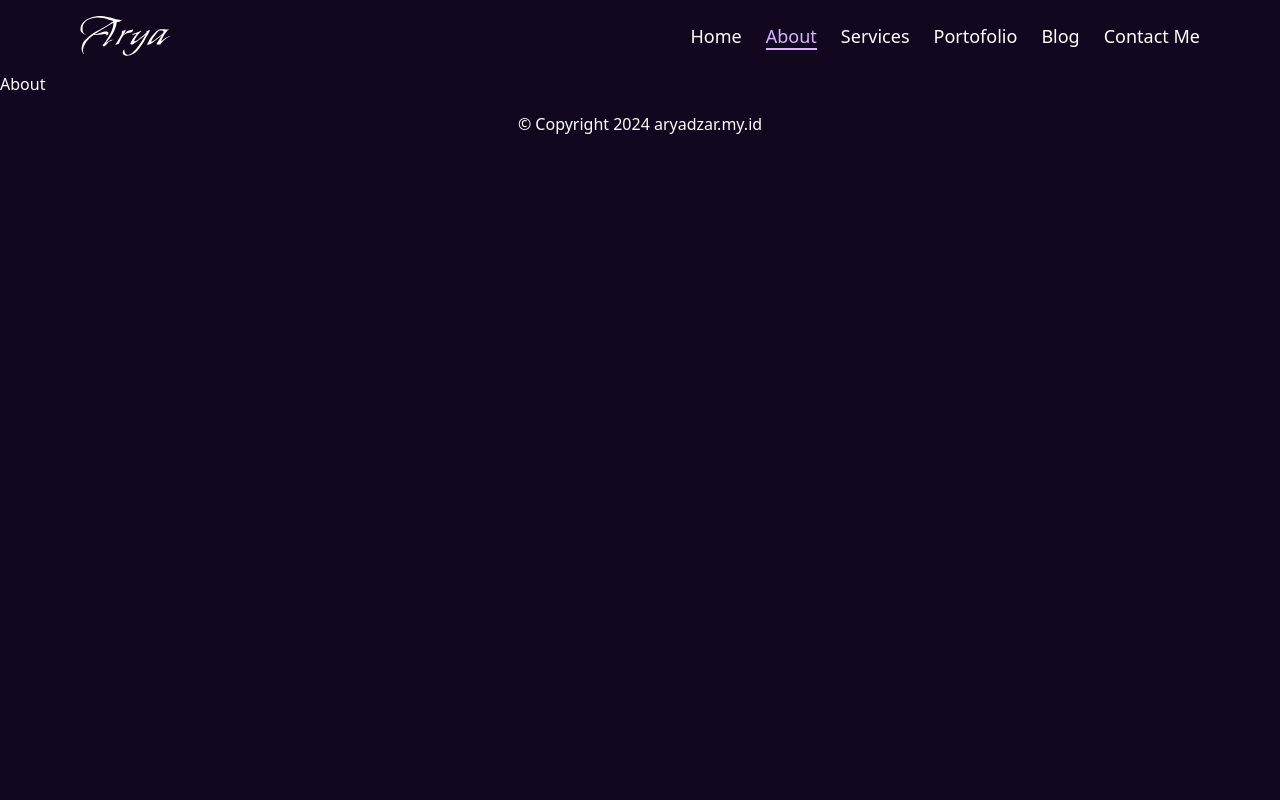
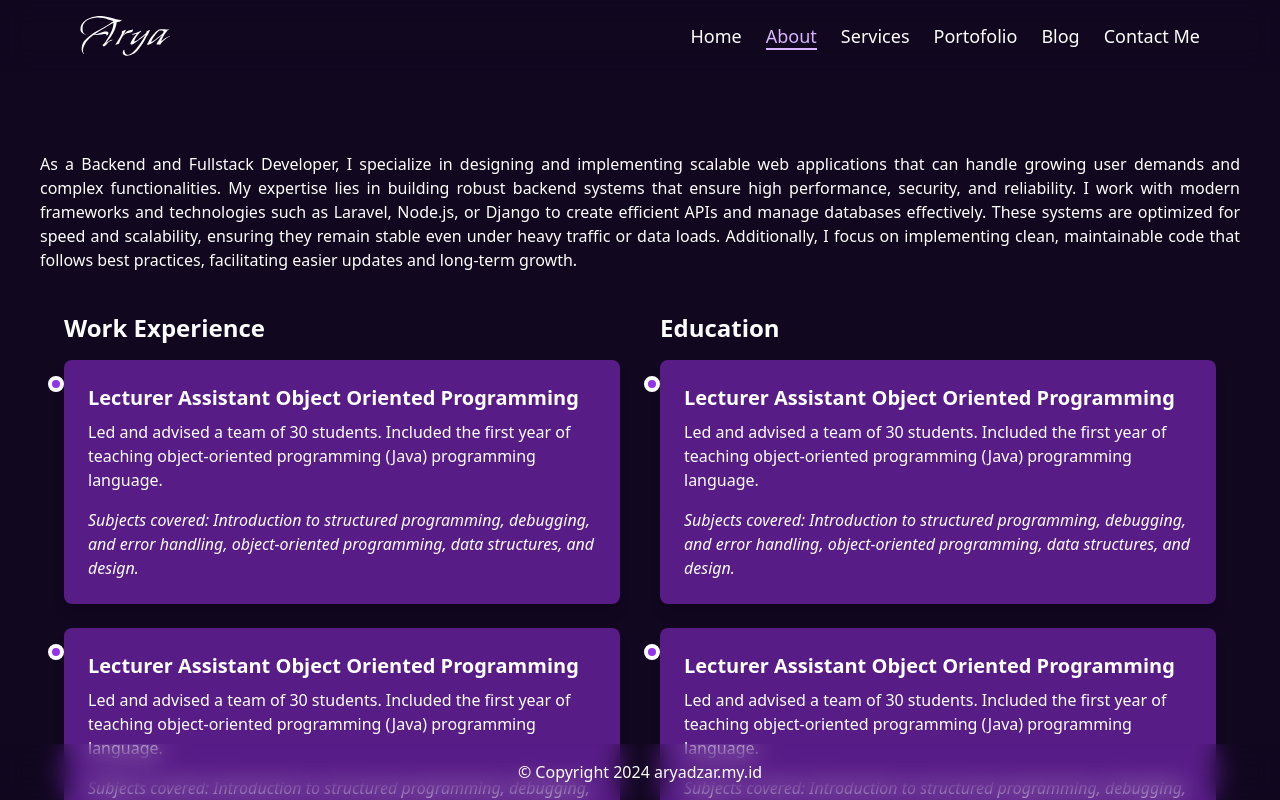
Before and after one commit to aryadzar/new-portofolio-with-strapi-next-js, a Next.js app: page /about in a window 1280 px wide. Shown: the top 800 px of the page. Built offline with nearby package versions, Linux system fonts and the light colour scheme; what tailwindcss-animated would draw is missing.

Commit message:
Nambah About

```diff
--- a/src/app/about/page.tsx
+++ b/src/app/about/page.tsx
@@ -1,11 +1,20 @@
-import React from 'react'
+import AboutCom from '@/components/About';
+import Head from 'next/head';
 
 const About = () => {
+
+
   return (
-    <div className=' text-white'>
-        About
-    </div>
-  )
-}
+    <>
+      <Head>
+        <title>Tentang Saya</title>
+        <meta name="description" content="Tentang Arya Dzaky" />
+      </Head>
+      <div className=" text-white">
+        <AboutCom />
+      </div>
+    </>
+  );
+};
 
-export default About
+export default About;
--- a/src/app/contact/page.tsx
+++ b/src/app/contact/page.tsx
@@ -1,11 +1,12 @@
-import React from 'react'
+import ContactMe from '@/components/ContactMe';
+import React from 'react';
 
 const Contact = () => {
   return (
     <div className=' text-white'>
-        Contact
+      <ContactMe/>
     </div>
   )
-}
+};
 
-export default Contact
+export default Contact;
--- a/src/app/globals.css
+++ b/src/app/globals.css
@@ -3,5 +3,5 @@
 @tailwind utilities;
 
 body {
-  @apply bg-[#11071F]
+  @apply bg-[#11071F];
 }
--- a/src/app/layout.tsx
+++ b/src/app/layout.tsx
@@ -1,4 +1,4 @@
-'use client'
+'use client';
 
 import type { Metadata } from 'next';
 import localFont from 'next/font/local';
@@ -17,8 +17,6 @@ const geistMono = localFont({
   weight: '100 900',
 });
 
-
-
 export default function RootLayout({
   children,
 }: Readonly<{
@@ -26,13 +24,14 @@ export default function RootLayout({
 }>) {
   return (
     <html lang="en">
+      <title>Portofolio Arya Dzaky</title>
       <body
         className={`${geistSans.variable} ${geistMono.variable} antialiased`}
       >
-        <Navbar/>
+        <Navbar />
+
         {children}
         <Footer />
-
       </body>
     </html>
   );
--- /dev/null
+++ b/src/components/About.tsx
@@ -0,0 +1,107 @@
+const AboutCom = () => {
+  const data = [
+    {
+      category: 'Work Experience',
+      items: [
+        {
+          title: 'Lecturer Assistant Object Oriented Programming',
+          description:
+            'Led and advised a team of 30 students. Included the first year of teaching object-oriented programming (Java) programming language.',
+          subjects:
+            'Subjects covered: Introduction to structured programming, debugging, and error handling, object-oriented programming, data structures, and design.',
+        },
+        {
+          title: 'Lecturer Assistant Object Oriented Programming',
+          description:
+            'Led and advised a team of 30 students. Included the first year of teaching object-oriented programming (Java) programming language.',
+          subjects:
+            'Subjects covered: Introduction to structured programming, debugging, and error handling, object-oriented programming, data structures, and design.',
+        },
+        {
+          title: 'Lecturer Assistant Object Oriented Programming',
+          description:
+            'Led and advised a team of 30 students. Included the first year of teaching object-oriented programming (Java) programming language.',
+          subjects:
+            'Subjects covered: Introduction to structured programming, debugging, and error handling, object-oriented programming, data structures, and design.',
+        },
+      ],
+    },
+    {
+      category: 'Education',
+      items: [
+        {
+          title: 'Lecturer Assistant Object Oriented Programming',
+          description:
+            'Led and advised a team of 30 students. Included the first year of teaching object-oriented programming (Java) programming language.',
+          subjects:
+            'Subjects covered: Introduction to structured programming, debugging, and error handling, object-oriented programming, data structures, and design.',
+        },
+        {
+          title: 'Lecturer Assistant Object Oriented Programming',
+          description:
+            'Led and advised a team of 30 students. Included the first year of teaching object-oriented programming (Java) programming language.',
+          subjects:
+            'Subjects covered: Introduction to structured programming, debugging, and error handling, object-oriented programming, data structures, and design.',
+        },
+        {
+          title: 'Lecturer Assistant Object Oriented Programming',
+          description:
+            'Led and advised a team of 30 students. Included the first year of teaching object-oriented programming (Java) programming language.',
+          subjects:
+            'Subjects covered: Introduction to structured programming, debugging, and error handling, object-oriented programming, data structures, and design.',
+        },
+      ],
+    },
+  ];
+
+  return (
+    <div className="container px-10 lg:mx-auto my-20">
+      <p className=" text-justify">
+        As a Backend and Fullstack Developer, I specialize in designing and
+        implementing scalable web applications that can handle growing user
+        demands and complex functionalities. My expertise lies in building
+        robust backend systems that ensure high performance, security, and
+        reliability. I work with modern frameworks and technologies such as
+        Laravel, Node.js, or Django to create efficient APIs and manage
+        databases effectively. These systems are optimized for speed and
+        scalability, ensuring they remain stable even under heavy traffic or
+        data loads. Additionally, I focus on implementing clean, maintainable
+        code that follows best practices, facilitating easier updates and
+        long-term growth.
+      </p>
+      <div className="flex flex-col mx-auto md:flex-row justify-center max-w-6xl gap-10 mt-10">
+
+        {data.map((section, idx) => (
+          <div key={idx} className="text-white w-full md:w-1/2">
+            <h2 className="text-2xl font-semibold mb-4 text-center md:text-left">
+              {section.category}
+            </h2>
+            <div className="space-y-6">
+              {section.items.map((item, index) => (
+                <div
+                  key={index}
+                  className="bg-purple-900 p-6 rounded-lg shadow-lg relative"
+                >
+                  {/* Timeline Dot */}
+                  <div className="absolute left-1/2 transform -translate-x-1/2 md:translate-x-0 md:-left-4 top-4 bg-purple-600 w-4 h-4 rounded-full border-4 border-white"></div>
+
+                  <h3 className="text-xl font-bold text-center md:text-left">
+                    {item.title}
+                  </h3>
+                  <p className="mt-2 text-center md:text-left">
+                    {item.description}
+                  </p>
+                  <p className="mt-4 italic text-center md:text-left">
+                    {item.subjects}
+                  </p>
+                </div>
+            ))}
+            </div>
+        </div>
+        ))}
+    </div>
+    </div>
+);
+};
+
+export default AboutCom;
--- /dev/null
+++ b/src/components/ContactMe.tsx
@@ -0,0 +1,11 @@
+import React from 'react'
+
+const ContactMe = () => {
+  return (
+    <div>
+
+    </div>
+  )
+}
+
+export default ContactMe
--- a/src/components/Footer.tsx
+++ b/src/components/Footer.tsx
@@ -1,7 +1,8 @@
 const Footer = () => {
   return (
-    <footer className="sticky  bg-transparent bottom-0 bg-[#1A0B2E] py-4 text-center text-white">
+    <footer className="sticky  bg-transparent backdrop-blur-md bottom-0 bg-[#1A0B2E] py-4 text-center text-white">
       © Copyright 2024 aryadzar.my.id
+
     </footer>
   );
 };
--- a/src/components/Hero.tsx
+++ b/src/components/Hero.tsx
@@ -2,7 +2,7 @@ import Image from 'next/image';
 
 const Hero = () => {
   return (
-    <div className="flex items-center justify-center bg-[#11071F] min-h-screen text-white">
+    <div className="flex items-center container mx-auto justify-center bg-[#11071F] min-h-screen text-white">
       {/* Kontainer Grid */}
       <div className="container mx-auto grid grid-cols-1 items-center gap-8 px-6 md:grid-cols-2 md:px-12">
         {/* Bagian Gambar */}
@@ -21,7 +21,7 @@ const Hero = () => {
         {/* Bagian Tulisan */}
         <div className="relative justify-center space-y-6 text-center md:text-left">
           {/* Glow Background */}
-          <div className="z-1 absolute left-[50%] top-[50%] h-[200px] w-[500px] translate-x-[-50%] translate-y-[-50%] rounded-[100%] bg-[#6517be] blur-[90px]"></div>
+          <div className=" -z-40 fixed left-[50%] top-[50%] h-[200px] w-[800px] translate-x-[-50%] translate-y-[-50%] rounded-[100%] bg-[#6517be] blur-[90px]"></div>
 
           <h1 className="relative text-3xl font-bold text-purple-300 md:text-5xl">
             Im BackEnd Developer
--- a/src/components/Navbar.tsx
+++ b/src/components/Navbar.tsx
@@ -5,7 +5,7 @@ import { useState } from 'react';
 
 const Navbar = () => {
   const [isOpen, setIsOpen] = useState(false); // State untuk kontrol menu
-  const param = usePathname()
+  const param = usePathname();
   const router = [
     {
       path: '/',
@@ -34,7 +34,7 @@ const Navbar = () => {
   ];
 
   return (
-    <header className="sticky top-0 bg-transparent  z-50 flex items-center justify-between bg-[#1A0B2E] px-6 py-4 text-white lg:px-20">
+    <header className="sticky backdrop-blur-md top-0 bg-transparent  z-50 flex items-center justify-between bg-[#1A0B2E] px-6 py-4 text-white lg:px-20">
       {/* Logo */}
       <Image src="/logo.svg" width={90} height={90} alt="Logo" />
 
@@ -67,11 +67,11 @@ const Navbar = () => {
       <nav
         className={`${
           isOpen
-            ? 'z-50 block animate-flip-down bg-transparent px-10 backdrop-blur-md animate-duration-[560ms] animate-once animate-ease-out'
+            ? 'z-50 block animate-flip-down  px-10 backdrop-blur-md animate-duration-[560ms] animate-once animate-ease-out'
             : 'hidden'
         } absolute left-0 top-16 w-full bg-[#1A0B2E] lg:static lg:flex lg:w-auto lg:items-center lg:space-x-6 lg:bg-transparent`}
       >
-        <ul className="flex flex-col items-center space-y-4 lg:flex-row lg:space-x-6 lg:space-y-0 lg:px-0">
+        <ul className="flex flex-col items-center backdrop-blur-md space-y-4 lg:flex-row lg:space-x-6 lg:space-y-0 lg:px-0">
           {router.map((item, i) => (
             <li key={i} className="relative group">
               <Link
--- /dev/null
+++ b/src/components/Skeleton.tsx
@@ -0,0 +1,10 @@
+// components/Skeleton.js
+const Skeleton = ({ className } : {className : string} ) => {
+    return (
+      <div
+        className={`animate-pulse bg-gray-300 dark:bg-gray-700 rounded-lg ${className}`}
+      ></div>
+    );
+  };
+
+  export default Skeleton;
```
Also changed, not shown: src/app/blog/[slug]/page.tsx (+8 -8 lines), src/app/blog/page.tsx (+4 -8 lines).
